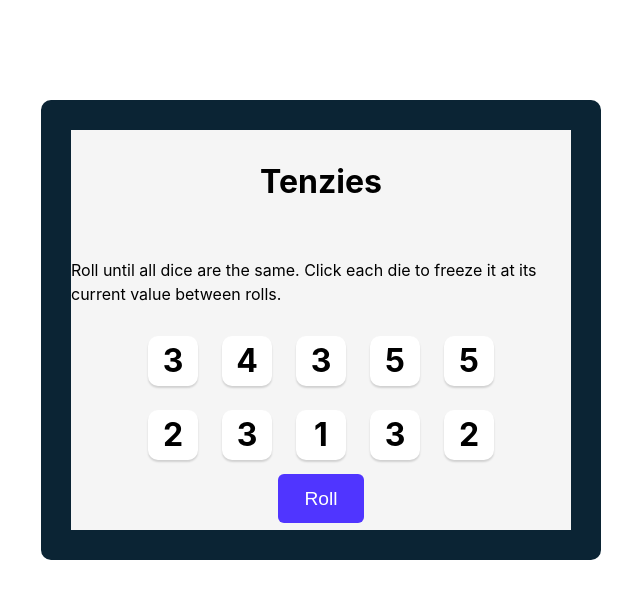
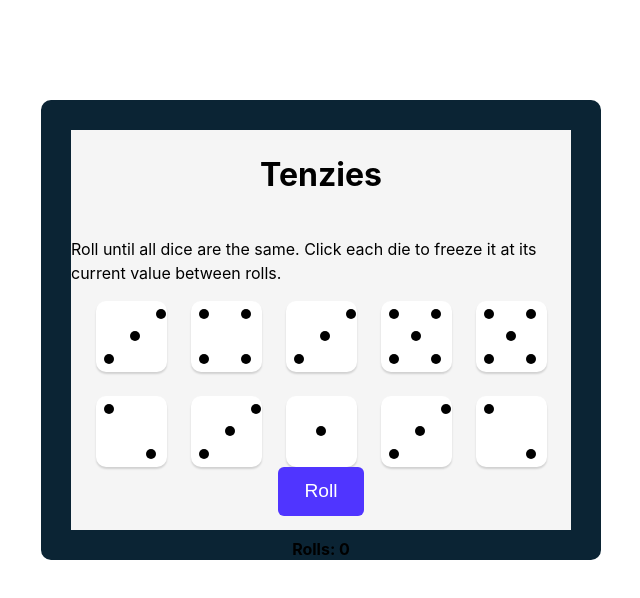
Before and after one commit to alialaba/tenzies-game, a React (Vite) app: page / in a window 1280 px wide. Shown: the top 598 px of the page, without its empty margins (319-959 px from the left). Built offline with nearby package versions, Linux system fonts and the light colour scheme.

Commit message:
style: styled dice real dot css

```diff
--- a/src/App.jsx
+++ b/src/App.jsx
@@ -8,7 +8,7 @@ function App() {
 
 const [dice, setDice] = useState(allNewDice());
 const [tenzies, setTenzies] = useState(false);
-
+const [roll, setRoll] = useState(0);
 
 
 //SideEffect that run everytime dice changes
@@ -48,6 +48,7 @@ function rollDice(){
   // setDice(allNewDice());
 
   setDice((oldDice)=> oldDice.map((die)=>( die.isHeld ? die : generateNewDice())))
+  setRoll(roll + 1)
 }
 
 
@@ -69,6 +70,7 @@ function rollDice(){
         {diceElements}
         </div>
         <button className='die__btn' onClick={rollDice}>{tenzies ? "New Game" : "Roll"}</button>
+        <h4>Rolls: {roll}</h4>
     </main>
   )
 }
--- a/src/Die.jsx
+++ b/src/Die.jsx
@@ -3,10 +3,52 @@ export default function({dieValue, isHeld, onHold}){
   const bgColor ={
      backgroundColor: isHeld ? "#59E391" : "#fff"
   }
+  // let dots = [];
+
+  //Create dots for each side of the dice
+  const dotConfigurations = [
+    null,
+    [<span className="dot"></span>],
+    [
+      <span className="dot"></span>,
+      <span className="dot"></span>
+    ],
+    [
+      <span className="dot"></span>,
+      <span className="dot"></span>,
+      <span className="dot"></span>
+    ],
+    [
+
+      <div key="dot-4a"  className="dot" />,
+      <div key="dot-4b" className="dot" />,
+      <div key="dot-4c" className="dot" />,
+      <div key="dot-4d" className="dot" />
+    ],
+    [
+      <div key="dot-5a" className="dot" />,
+      <div key="dot-5b" className="dot" />,
+      <div key="dot-5c" className="dot" />,
+      <div key="dot-5d" className="dot" />,
+      <div key="dot-5e" className="dot" />
+    ],
+    [
+      <div key="dot-6a" className="dot" />,
+      <div key="dot-6b" className="dot" />,
+      <div key="dot-6c" className="dot" />,
+      <div key="dot-6d" className="dot" />,
+      <div key="dot-6e" className="dot" />,
+      <div key="dot-6f" className="dot" />
+    ]
+  ];
+
+  const dots = dotConfigurations[dieValue] || [];
+  console.log(dots);
     return(
        <>
-       <div className="die__face" style={bgColor} onClick={onHold}>
-         <h2 className="die__num">{dieValue}</h2>
+       <div className="die__face"  style={bgColor} onClick={onHold}>
+         <div className={`die__${dieValue}`}>{dots}</div>
+         {/* <div className={`die__${dieValue}`}></div> */}
          </div>
 
        </>
--- a/src/index.css
+++ b/src/index.css
@@ -86,15 +86,17 @@ button:focus-visible {
   grid-template: auto auto / repeat(5, 1fr);
 }
 .die__face{
-    align-items: center;
-    background-color: #fff;
+    /* align-items: center;
+    background-color: #fff; */
+    /* align-items: center; */
     border-radius: 10px;
     box-shadow: 0px 2px 2px rgba(0, 0, 0, 0.15);
     cursor: pointer;
     display: flex;
-    height: 50px;
-    justify-content: center;
-    width: 50px;
+    height: 55px;
+    width: 55px;
+    padding: .5em;
+
 }
 
 .die__num{
@@ -116,3 +118,67 @@ button:focus-visible {
 .die__btn:active{
   box-shadow: inset 5px 5px 10px -3px rgba(0, 0, 0, 0.7);
 }
+
+ .dot {
+  display: block;
+  width: 10px;
+  height: 10px;
+  border-radius: 50%;
+  background-color:black;
+  /* position: absolute; */
+}
+
+.die__1{
+  display: flex;
+  justify-content: center;
+  align-items: center;
+  margin: 0 auto;
+}
+.die__2{
+  display: flex ;
+  justify-content: space-between;
+
+  gap: 2em;
+}
+
+.die__2 .dot:nth-of-type(2) {
+  align-self: flex-end;
+}
+
+ .die__3{
+  display: flex ;
+  justify-content: space-around;
+
+  gap: 1em;
+}
+
+.die__3 .dot:nth-of-type(1) {
+  align-self :flex-end;
+}
+
+.die__3 .dot:nth-of-type(2) {
+  align-self :center;
+}
+
+
+ .die__4 , .die__6,.die__5{
+  display: flex;
+  flex-direction: column;
+  flex-wrap: wrap;
+  justify-content: space-between;
+  column-gap: 2em;
+  row-gap: .5em;
+
+}
+.die__5 .dot:nth-of-type(2){
+transform: translateX(22px);
+}
+
+.die__4 .dot:nth-of-type(2){
+  transform: translateY(-50px);
+  transform: translateX(42px);
+  margin-top: 1em;
+  }
+.die__4 .dot:nth-of-type(4){
+    transform: translateX(-42px);
+}
```
